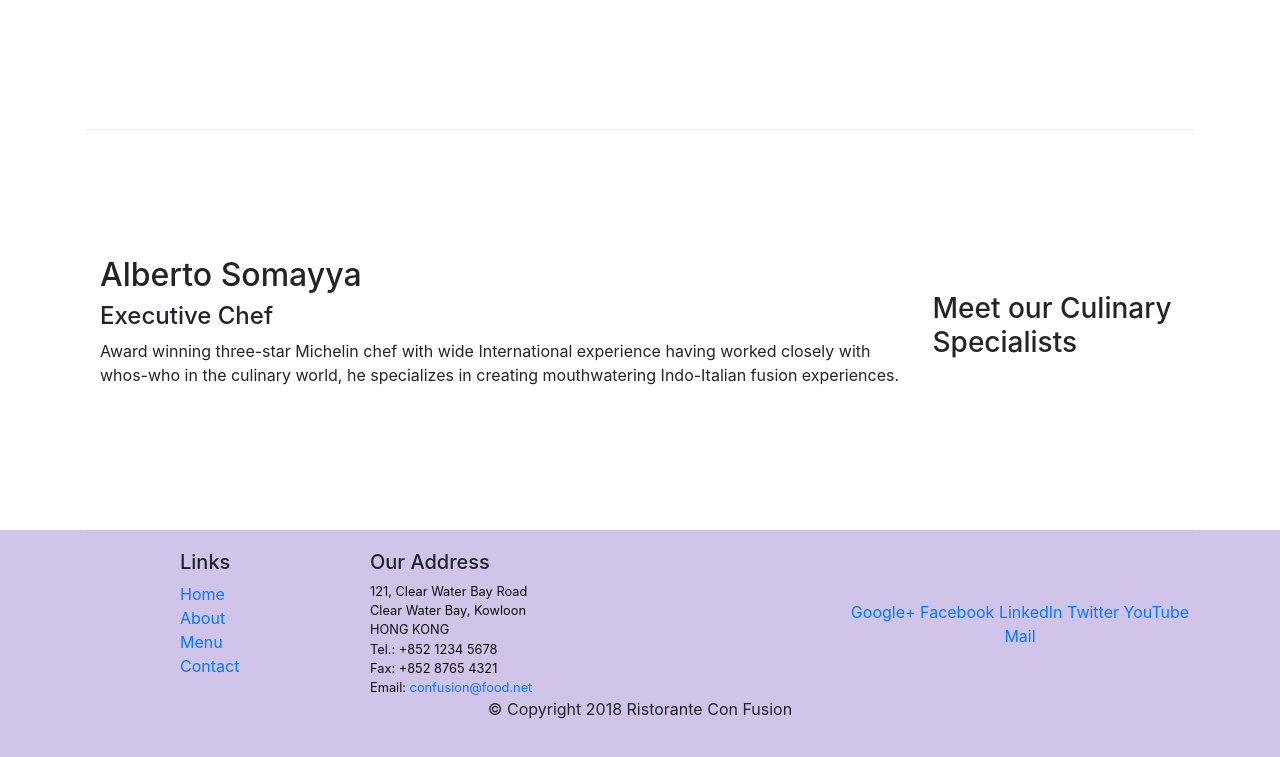
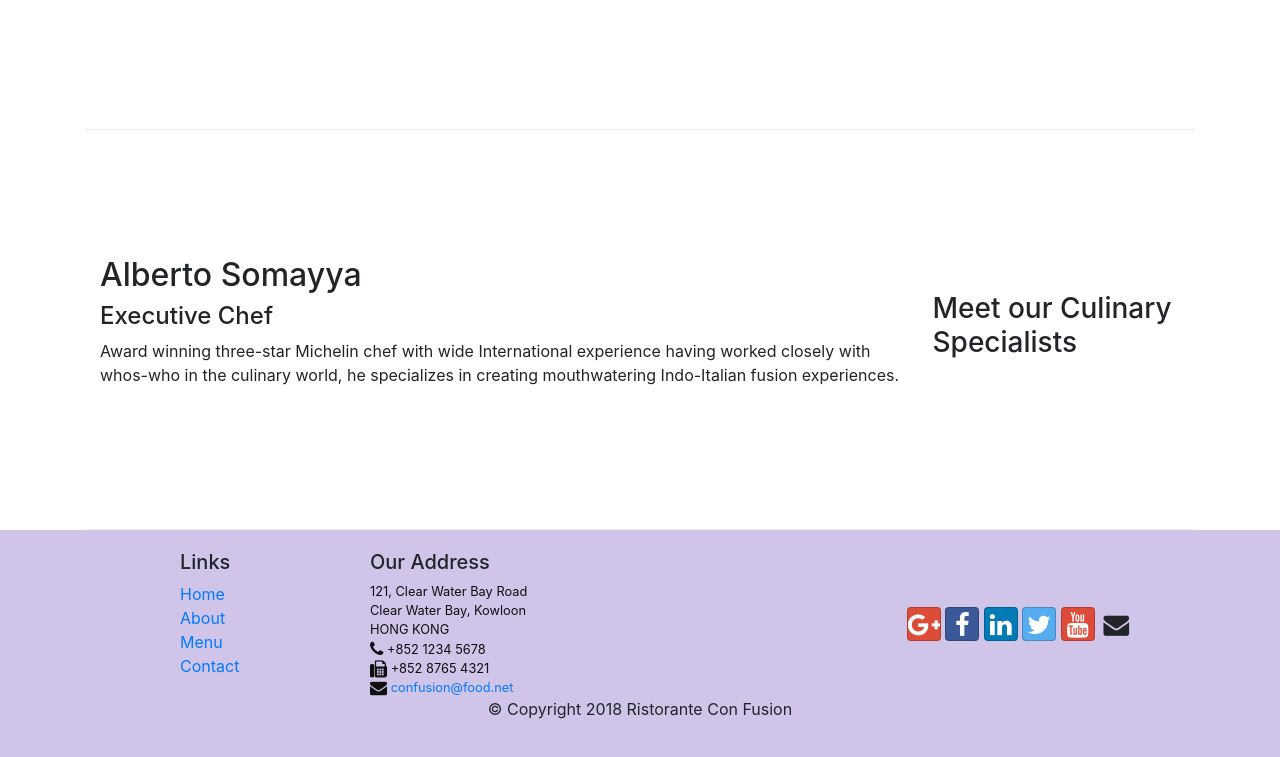
Before and after one commit to cpolanco06/conFusion, a website: page index.html in a window 1280 px wide. Shown: the part 1004-1761 px from the top of the page. Drawn offline with nearby package versions, Linux system fonts and the light colour scheme.

Commit message:
Icon Fonts

```diff
--- a/index.html
+++ b/index.html
@@ -9,6 +9,8 @@
 
     <!-- Bootstrap CSS -->
     <link rel="stylesheet" href="node_modules/bootstrap/dist/css/bootstrap.min.css">
+    <link rel="stylesheet" href="node_modules/font-awesome/css/font-awesome.min.css">
+    <link rel="stylesheet" href="node_modules/bootstrap-social/bootstrap-social.css">
     <link rel="stylesheet" href="css/styles.css">
 
     <title>Ristorante Con Fusion</title>
@@ -23,10 +25,10 @@
             <a class="navbar-brand mr-auto" href="#">Ristorante Con Fusion</a>
             <div class="collapse navbar-collapse" id="Navbar">
                 <ul class="navbar-nav mr-auto">
-                <li class="nav-item active"><a class="nav-link" href="#">Home</a></li>
-                <li class="nav-item"><a class="nav-link" href="./aboutus.html">About</a></li>
-                <li class="nav-item"><a class="nav-link" href="#">Menu</a></li>
-                <li class="nav-item"><a class="nav-link" href="#">Contact</a></li>
+                <li class="nav-item active"><a class="nav-link" href="#"><span class="fa fa-home fa-lg"></span> Home</a></li>
+                <li class="nav-item"><a class="nav-link" href="./aboutus.html"><span class="fa fa-info fa-lg"></span> About</a></li>
+                <li class="nav-item"><a class="nav-link" href="#"><span class="fa fa-list fa-lg"></span> Menu</a></li>
+                <li class="nav-item"><a class="nav-link" href="#"><span class="fa fa-address-card fa-lg"></span> Contact</a></li>
             </ul>
             </div>
         </div>
@@ -97,19 +99,19 @@
 		              121, Clear Water Bay Road<br>
 		              Clear Water Bay, Kowloon<br>
 		              HONG KONG<br>
-		              Tel.: +852 1234 5678<br>
-		              Fax: +852 8765 4321<br>
-		              Email: <a href="mailto:confusion@food.net">confusion@food.net</a>
+		              <i class="fa fa-phone fa-lg"></i> +852 1234 5678<br>
+		              <i class="fa fa-fax fa-lg"></i> +852 8765 4321<br>
+		              <i class="fa fa-envelope fa-lg"></i> <a href="mailto:confusion@food.net">confusion@food.net</a>
 		           </address>
                 </div>
                 <div class="col-12 col-sm-4 align-self-center">
                     <div class="text-center">
-                        <a href="http://google.com/+">Google+</a>
-                        <a href="http://www.facebook.com/profile.php?id=">Facebook</a>
-                        <a href="http://www.linkedin.com/in/">LinkedIn</a>
-                        <a href="http://twitter.com/">Twitter</a>
-                        <a href="http://youtube.com/">YouTube</a>
-                        <a href="mailto:">Mail</a>
+                        <a class="btn btn-social-icon btn-google" href="http://google.com/+"><i class="fa fa-google-plus fa-lg"></i></a>
+                        <a class="btn btn-social-icon btn-facebook" href="http://www.facebook.com/profile.php?id="><i class="fa fa-facebook fa-lg"></i></a>
+                        <a class="btn btn-social-icon btn-linkedin" href="http://www.linkedin.com/in/"><i class="fa fa-linkedin fa-lg"></i></a>
+                        <a class="btn btn-social-icon btn-twitter" href="http://twitter.com/"><i class="fa fa-twitter fa-lg"></i></a>
+                        <a class="btn btn-social-icon btn-google" href="http://youtube.com/"><i class="fa fa-youtube fa-lg"></i></a>
+                        <a class="btn btn-social-icon" href="mailto:"><i class="fa fa-envelope fa-lg"></i></a>
                     </div>
                 </div>
            </div>
--- a/package.json
+++ b/package.json
@@ -15,6 +15,8 @@
   },
   "dependencies": {
     "bootstrap": "^4.5.3",
+    "bootstrap-social": "^5.1.1",
+    "font-awesome": "^4.7.0",
     "jquery": "^3.5.1",
     "popper.js": "^1.16.1"
   }
```
Also changed, not shown: aboutus.html (+15 -13 lines), 1 other file.
